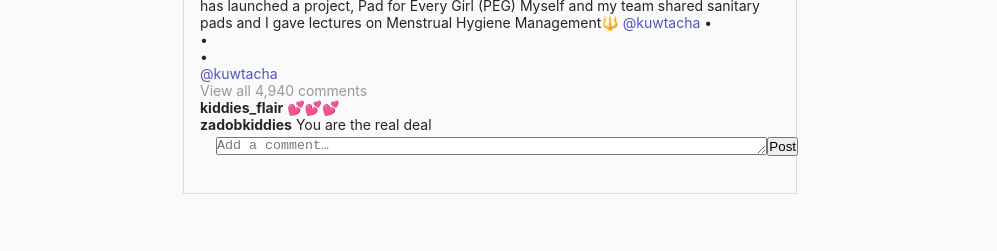
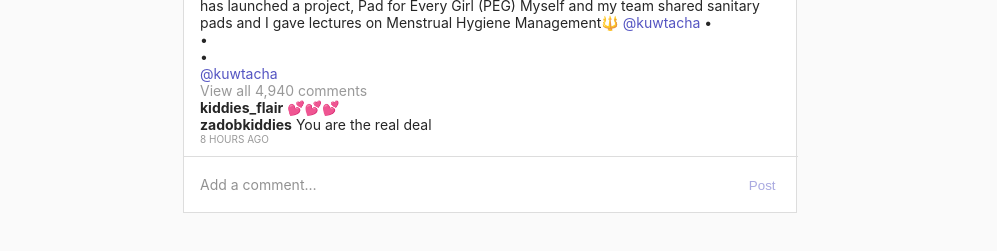
Before and after one commit to Eebru-gzy/Instagram-clone, a plain HTML site: page index.html in a window 1280 px wide. Shown: the part 693-944 px from the top of the page, without its empty margins (141-1138 px from the left). Drawn offline with Linux system fonts and the light colour scheme.

Commit message:
a full section done

```diff
--- a/index.html
+++ b/index.html
@@ -102,14 +102,17 @@
                                     <p><span class="bold"> kiddies_flair</span> 💕💕💕</p>
                                     <p><span class="bold"> zadobkiddies</span> You are the real deal</p>
                                 </div>
-                                <div class="text-area">
-                                        <form class="form">
-                                            <textarea placeholder="Add a comment…"></textarea>
-                                            <button class="" type="submit">Post</button>
-                                        </form>
-                                    <!-- <input type="text" placeholder="Add a comment"> -->
+                                <div class="time">
+                                    <p>8 HOURS AGO</p>
                                 </div>
+
                             </div>
+                            <div class="text-area">
+                                <form class="form">
+                                    <textarea placeholder="Add a comment…"></textarea>
+                                    <button class="" type="submit">Post</button>
+                                </form>
+                        </div>
                     </div>
                 </div>
             </div>
--- a/style.css
+++ b/style.css
@@ -178,7 +178,7 @@ body {
     border-bottom: #ddd 1px solid;
     width: 614px;
     margin-top: -3px;
-
+    background-color: #fff;
 }
 
 #main-body .section-body .like-section {
@@ -255,18 +255,61 @@ body {
     text-decoration: none;
 }
 
-.down-section .user-caption-comment-section  .text-area {
+.time {
+    height: 19px;
+    width: 614;
+}
+.time p {
+    font-size: 10px;
+    color: #999999;
+}
+
+ .text-area {
     width: 614px;
     height: 56px;
-    margin: 4px 0 0;
+    margin: 4px 0 0 0;
+    border-top: #ddd 1px solid;
+}
+
+.text-area .form {
+    display: flex;
+    height: 56px;
+    align-items: center;
+    width: 614px;
+}
+
+.text-area .form textarea {
+    width: 564.83px;
+    height: 18px;
+    border: none;
+    resize: none;
+    overflow: hidden;
     padding: 0 16px;
 }
 
-.down-section .user-caption-comment-section .text-area .form {
-    display: flex;
+ .text-area .form textarea:focus {
+    outline: none;
 }
 
-.down-section .user-caption-comment-section .text-area .form textarea {
-    width: 554.83px;
-    height: 18px;
+
+
+.text-area .form textarea::placeholder {
+    font-size: 14px;
+    font-family: -apple-system, BlinkMacSystemFont, 'Segoe UI', Roboto, Oxygen, Ubuntu, Cantarell, 'Open Sans', 'Helvetica Neue', sans-serif;
+    color: #262626;
+    opacity: 0.5;
 }
+
+.text-area .form button {
+    border: none;
+    background-color: #fff;
+    color: rgba(43, 43, 179, 0.8);
+    font-weight: 500;
+    opacity: .5;
+}
+
+.text-area .form button:active {
+    outline: none;
+    border: none;
+    border: none;
+}
```
